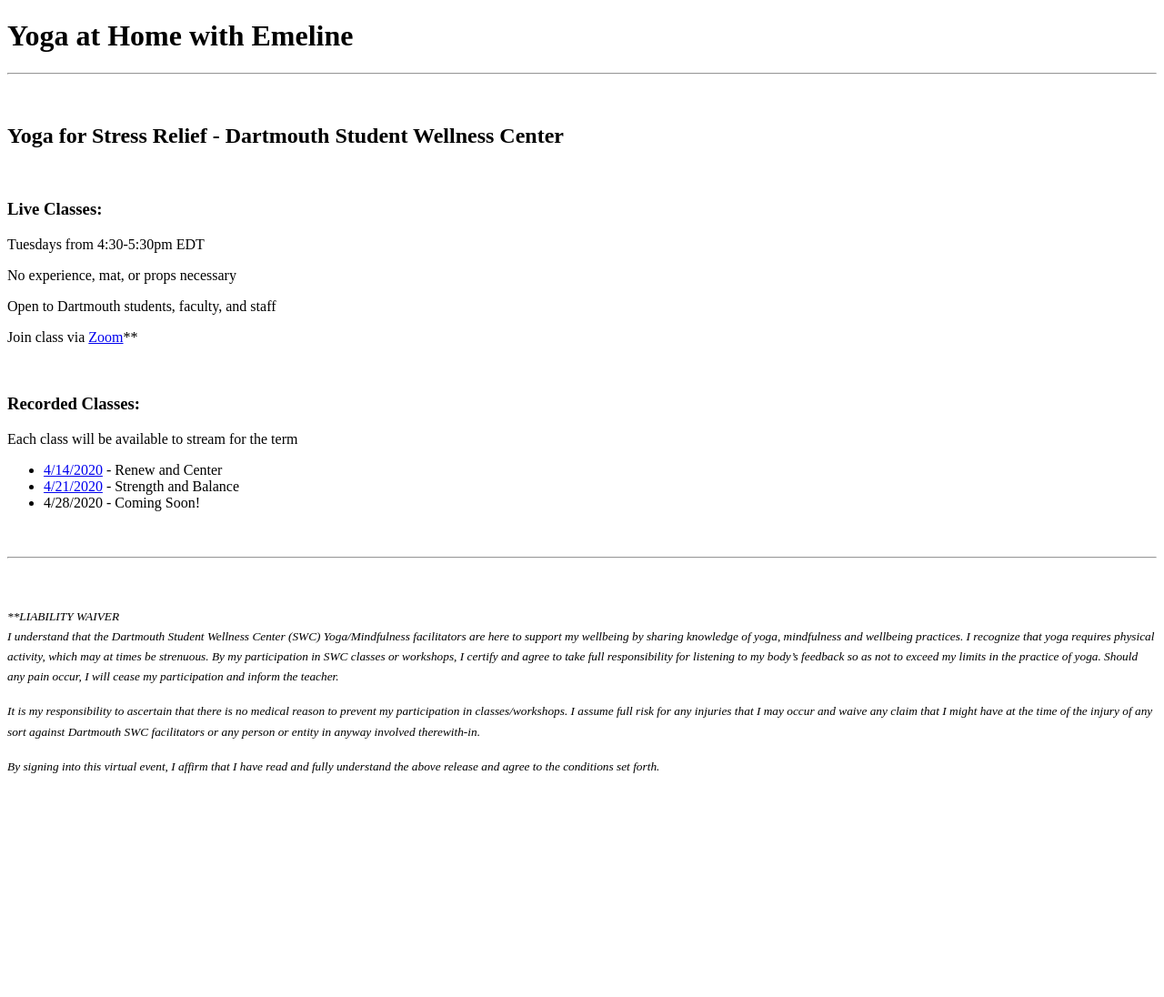
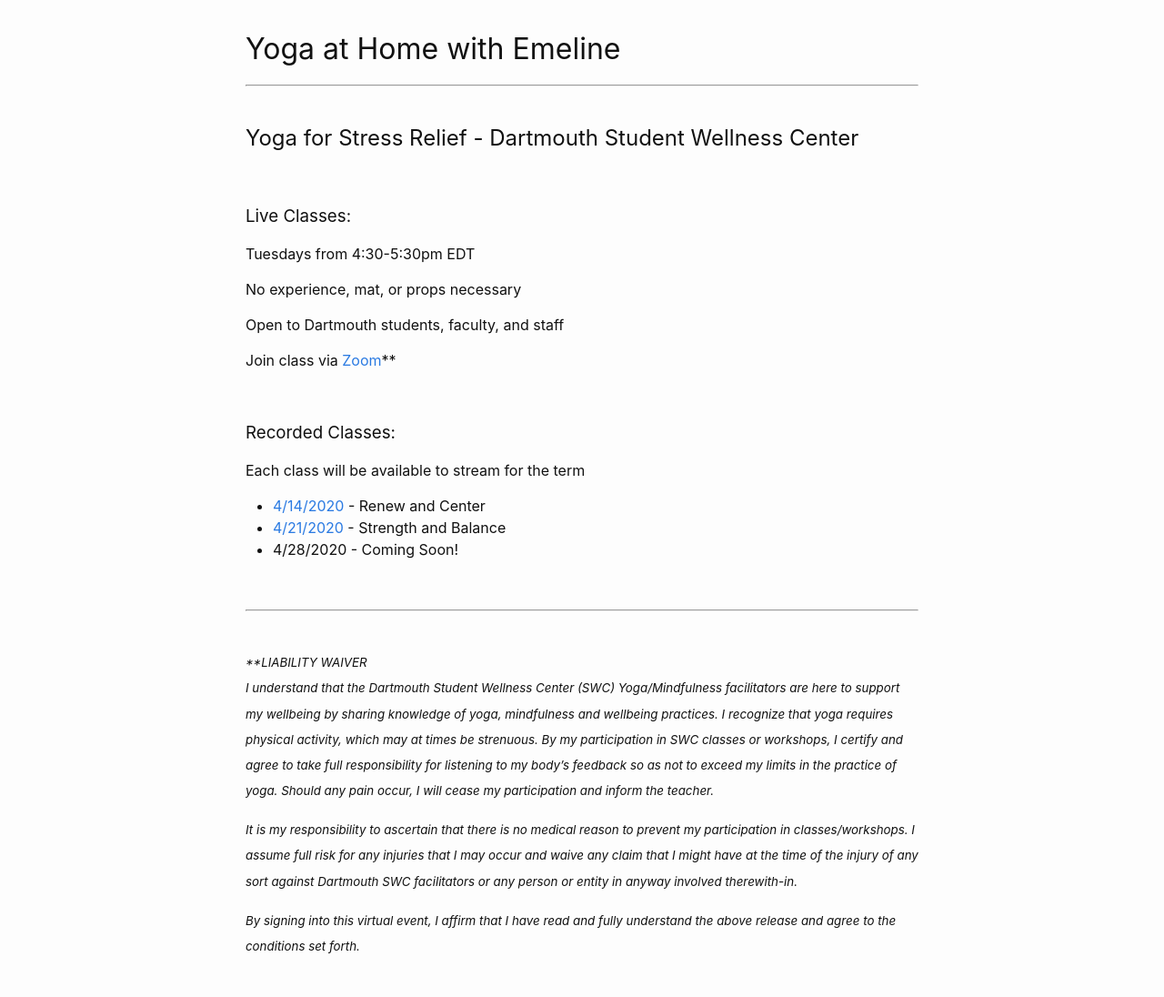
Before and after one commit to emelineclarke/yoga, a Jekyll site: the page built from index.markdown, in a window 1280 px wide. Shown: the whole page at 91% size. Built offline with Jekyll 4.4.1, drawn with Linux system fonts in a browser that asks for light colours; before the commit the page ends 900 px from its top, so only the background shows below that.

Commit message:
Remove extra css reference

```diff
--- a/_includes/head.html
+++ b/_includes/head.html
@@ -3,5 +3,5 @@
     <meta http-equiv="X-UA-Compatible" content="IE=edge">
     <meta name="viewport" content="width=device-width, initial-scale=1">
     {%- seo -%}
-    <link rel="stylesheet" href="{{ "/assets/css/main.css" | baseurl }}">
+    <link rel="stylesheet" href="{{ "/assets/main.css" | baseurl }}">
   </head>
```
